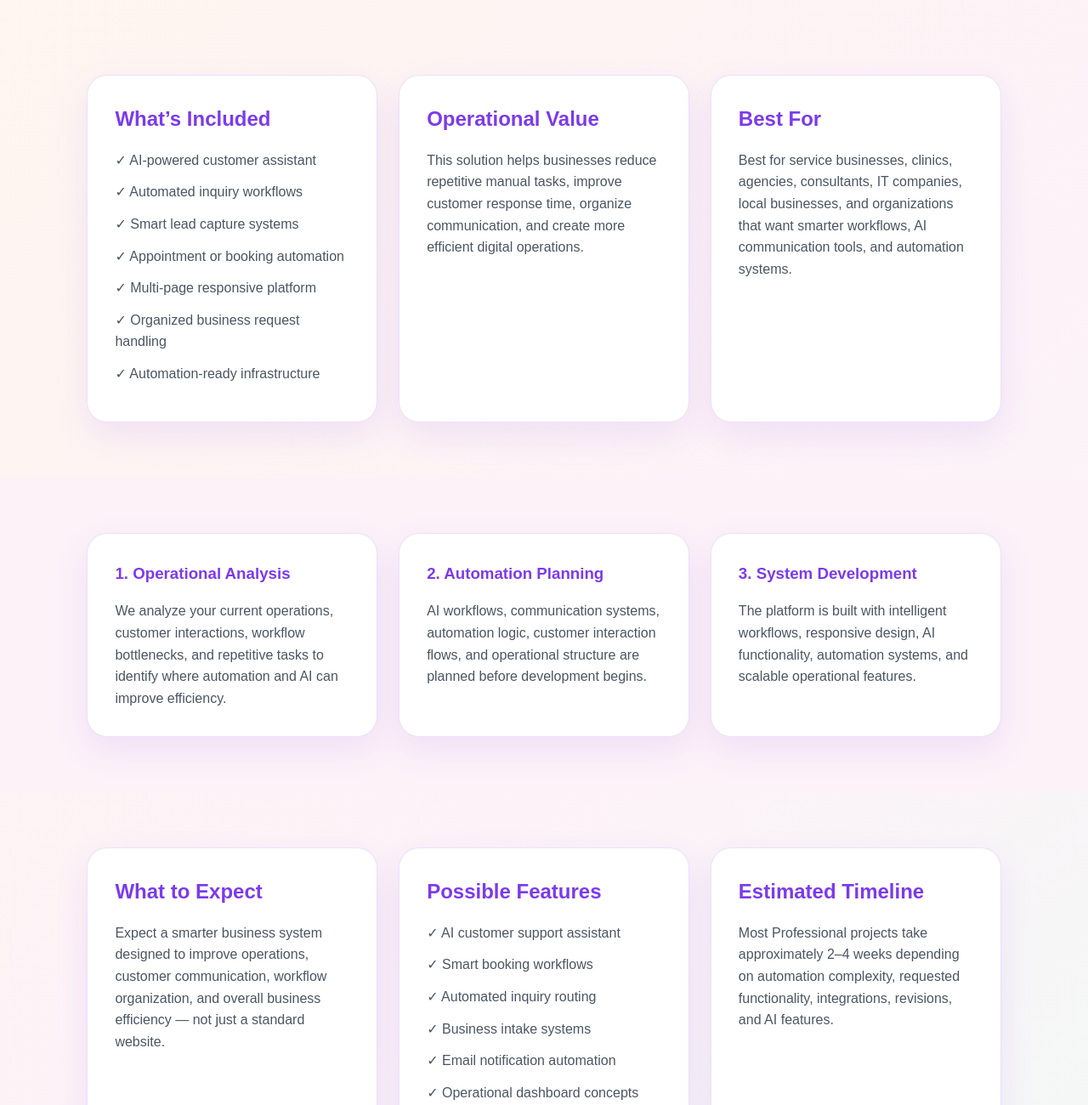
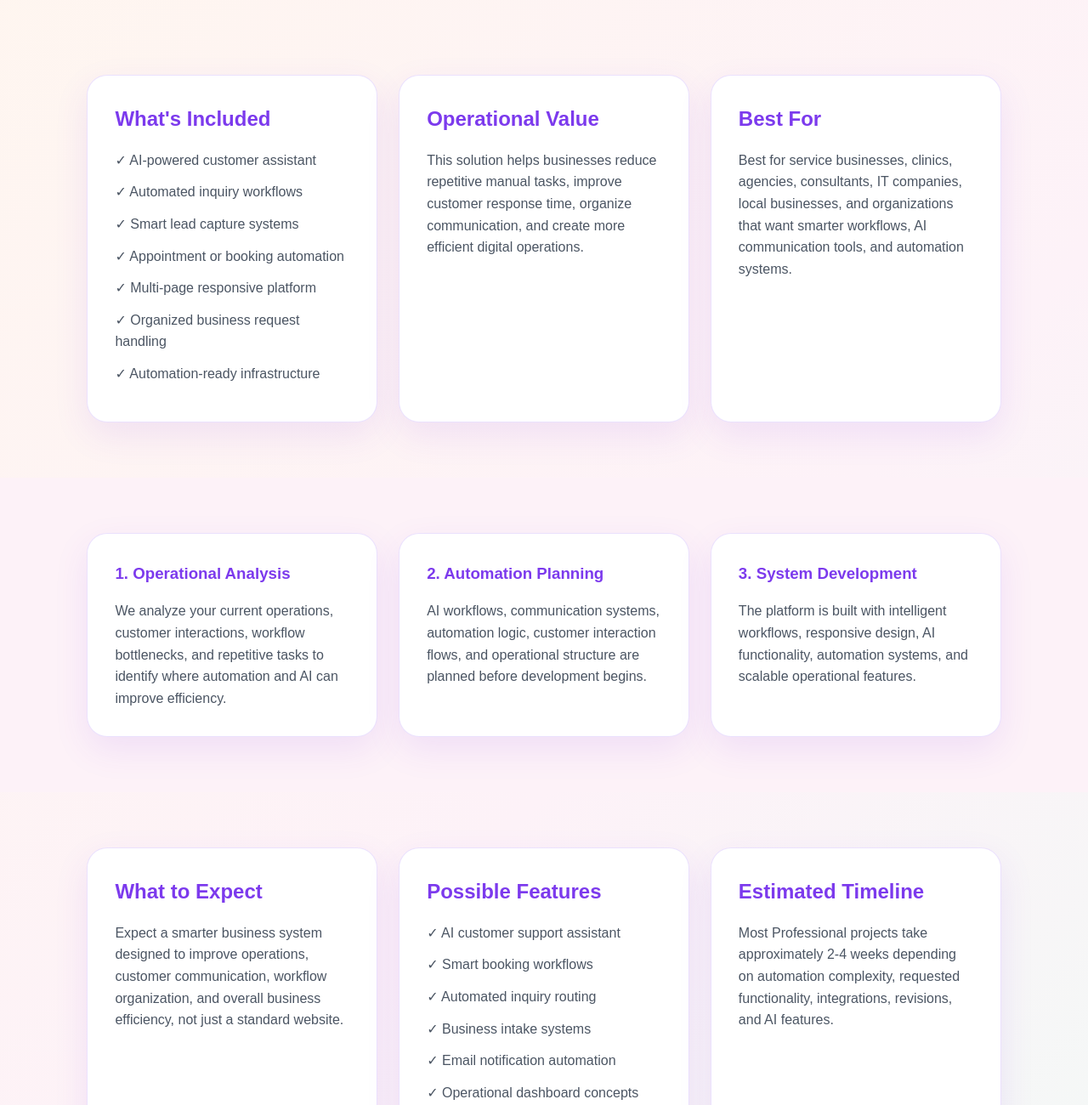
Before and after one commit to ellej180310-glitch/ellaflow-ai, a website: page professional.html in a window 1280 px wide. Shown: the part 540-1840 px from the top of the page at 85% size. Drawn offline with Linux system fonts and the light colour scheme.

Commit message:
Update professional automation page

```diff
--- a/professional.html
+++ b/professional.html
@@ -216,7 +216,7 @@
   <div class="grid">
 
     <div class="card">
-      <h2>What’s Included</h2>
+      <h2>What's Included</h2>
 
       <ul>
         <li>✓ AI-powered customer assistant</li>
@@ -297,7 +297,7 @@
       <p>
         Expect a smarter business system designed to improve
         operations, customer communication, workflow organization,
-        and overall business efficiency — not just a standard website.
+        and overall business efficiency, not just a standard website.
       </p>
     </div>
 
@@ -318,7 +318,7 @@
       <h2>Estimated Timeline</h2>
 
       <p>
-        Most Professional projects take approximately 2–4 weeks
+        Most Professional projects take approximately 2-4 weeks
         depending on automation complexity, requested functionality,
         integrations, revisions, and AI features.
       </p>
```
